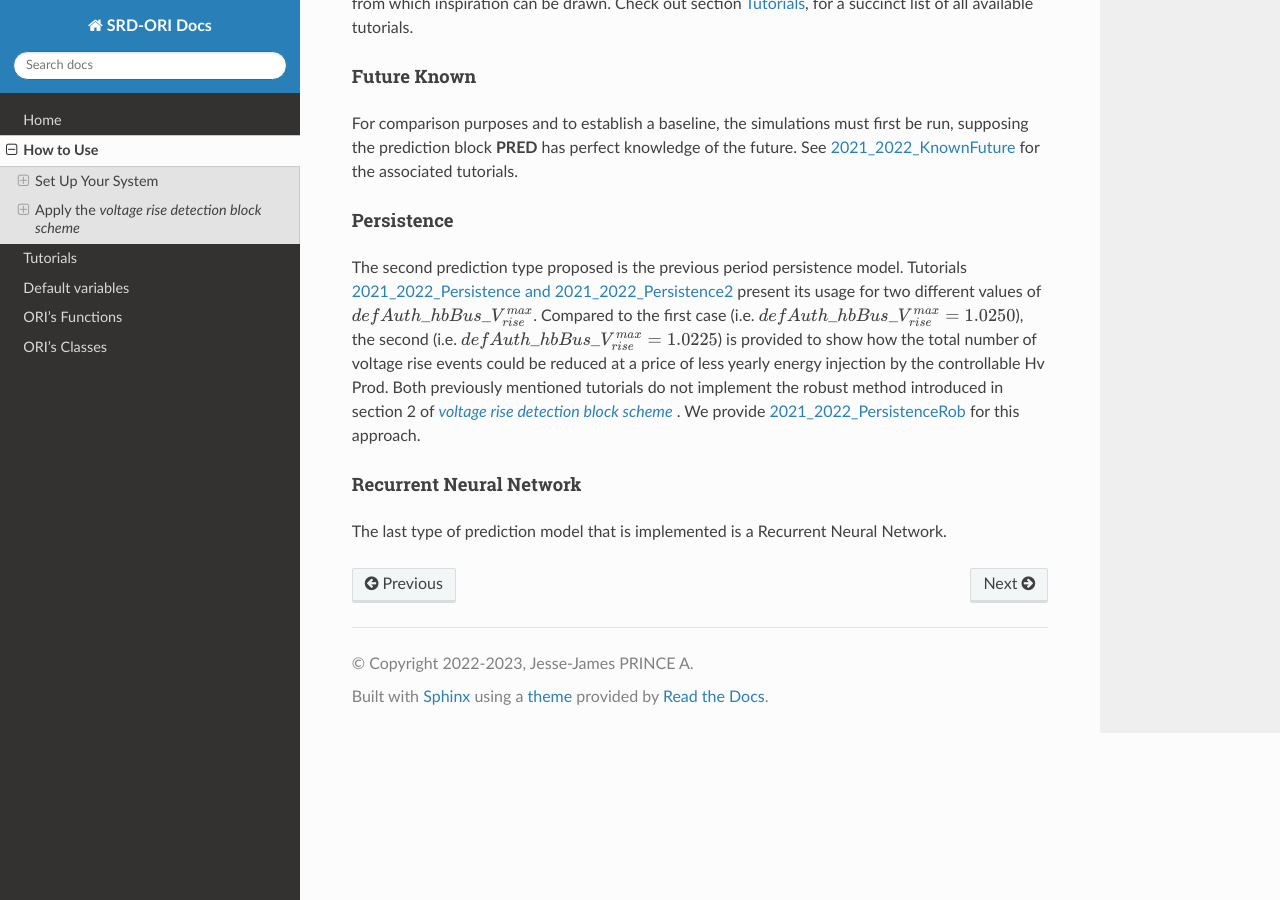
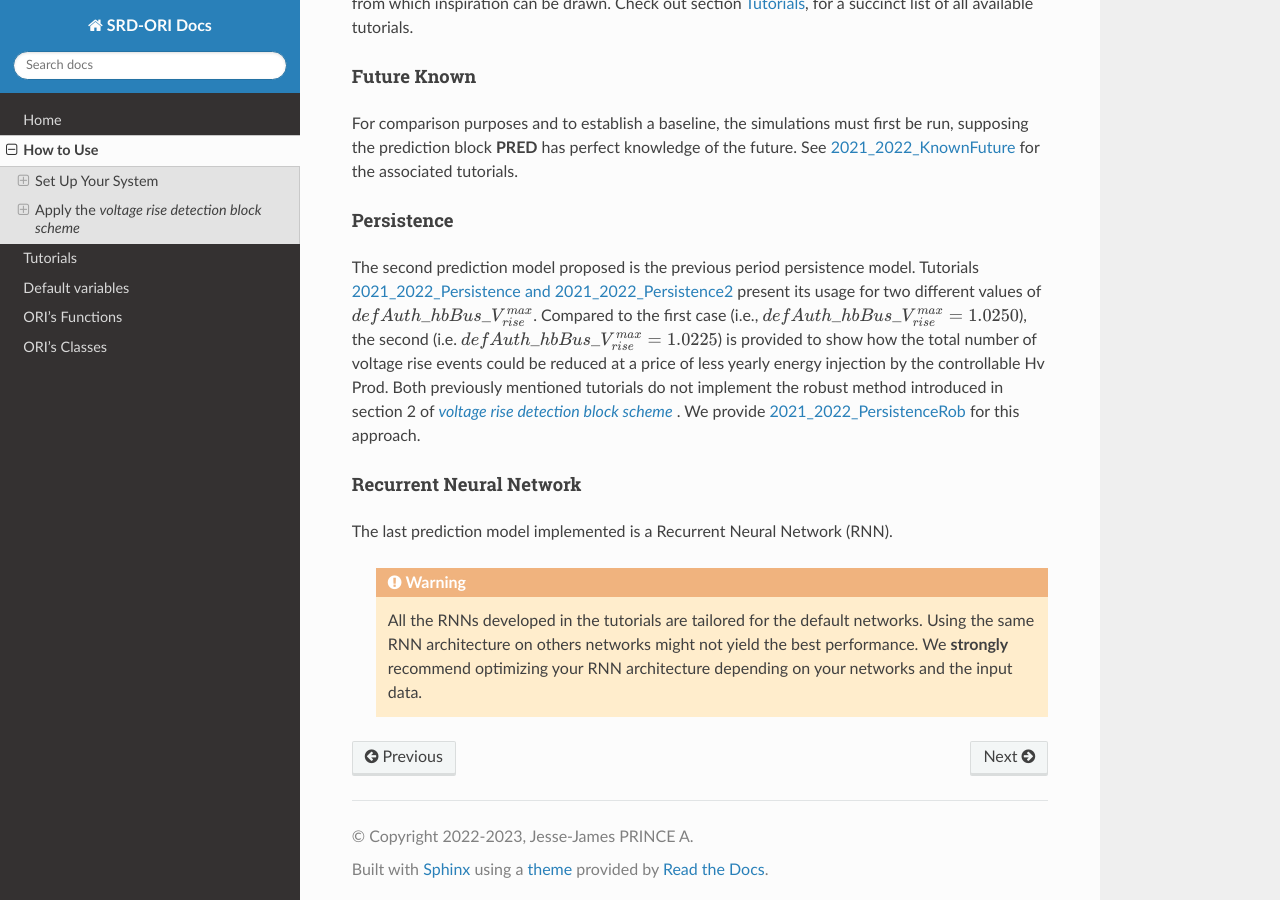
Before and after one commit to pajjaecat/ORI-SRD, a Sphinx documentation site: the page built from docs/HowToUse/howToUse.rst, in a window 1280 px wide and 900 px high, scrolled down 2287 px. Built offline with Sphinx 7.4.7 and the Read the Docs theme 2.0.0, drawn with Linux system fonts in a browser that asks for light colours.

Commit message:
Update howToUse.rst

```diff
--- a/docs/HowToUse/howToUse.rst
+++ b/docs/HowToUse/howToUse.rst
@@ -127,9 +127,9 @@ For comparison purposes and to establish a baseline, the simulations must first
 
 Persistence
 ===========
-The second prediction type proposed is the previous period persistence model. Tutorials
+The second prediction model proposed is the previous period persistence model. Tutorials
 :ref:`Rst2021_2022_Persistence` present its usage for two different values of :math:`defAuth\_ hbBus\_ V^{max}_{rise}`.
-Compared to the first case (i.e. :math:`defAuth\_ hbBus\_ V^{max}_{rise} = 1.0250`), the second
+Compared to the first case (i.e., :math:`defAuth\_ hbBus\_ V^{max}_{rise} = 1.0250`), the second
 (i.e. :math:`defAuth\_ hbBus\_ V^{max}_{rise} = 1.0225`) is provided to show how the total number of voltage rise events
 could be reduced at a price of less yearly energy injection by the controllable Hv Prod. Both previously mentioned tutorials
 do not implement the robust method introduced in section 2 of |vRiseBlockScheme|_ . We provide :ref:`Rst2021_2022_PersistenceRob`
@@ -137,4 +137,9 @@ for this approach.
 
 Recurrent Neural Network
 ========================
-The last type of prediction model that is implemented is a Recurrent Neural Network.
+The last prediction model implemented is a Recurrent Neural Network (RNN).
+
+  .. warning ::
+       All the RNNs developed in the tutorials are tailored for the default networks. Using the same RNN architecture on others
+       networks might not yield the best performance. We **strongly** recommend optimizing your RNN architecture depending on
+       your networks and the input data.
```
